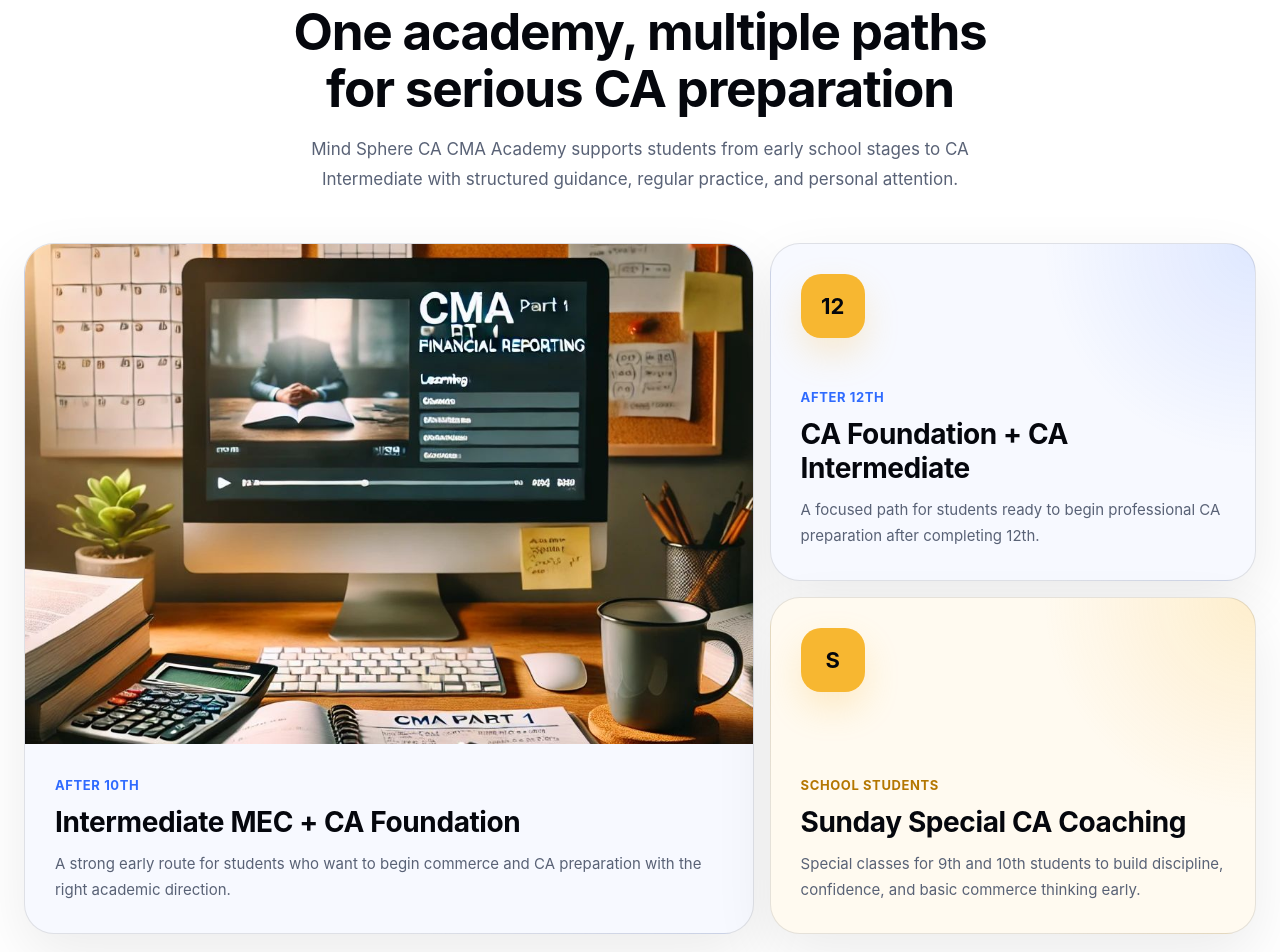
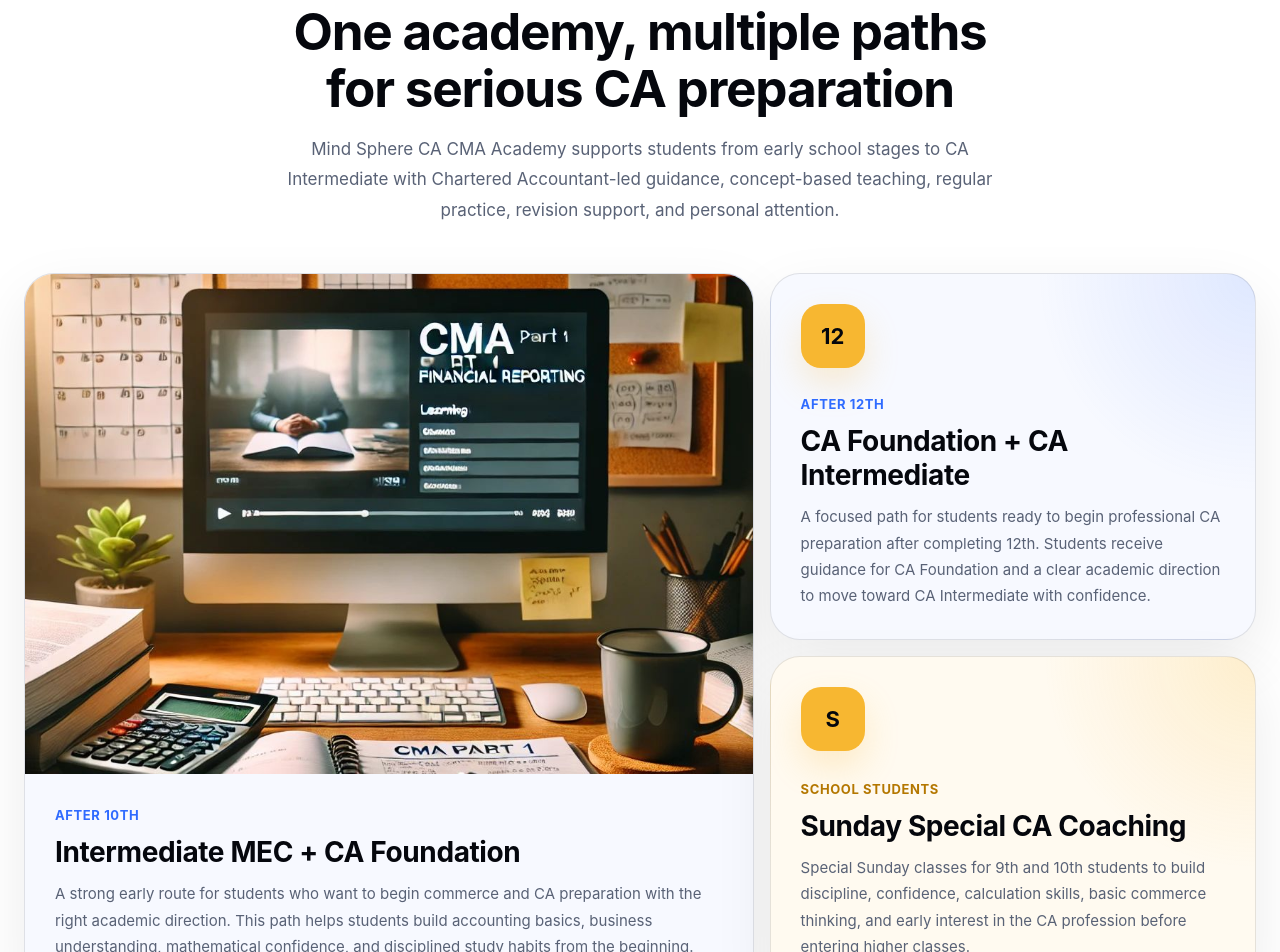
Before and after one commit to mindsphereca25-design/Ca-website, a React (Create React App) app: page / in a window 1280 px wide. Shown: the part 3300-4252 px from the top of the page. Built offline with nearby package versions, Linux system fonts and the light colour scheme.

Commit message:
updated some information

```diff
--- a/src/pages/HomePage.js
+++ b/src/pages/HomePage.js
@@ -147,7 +147,7 @@ function HomePage() {
       <span>Learning Programs</span>
       <h2>One academy, multiple paths for serious CA preparation</h2>
       <p>
-                Mind Sphere CA CMA Academy supports students from early school stages to CA Intermediate with structured guidance, regular practice, and personal attention.
+        Mind Sphere CA CMA Academy supports students from early school stages to CA Intermediate with Chartered Accountant-led guidance, concept-based teaching, regular practice, revision support, and personal attention.
       </p>
     </div>
 
@@ -161,7 +161,7 @@ function HomePage() {
           <span>After 10th</span>
           <h3>Intermediate MEC + CA Foundation</h3>
           <p>
-                    A strong early route for students who want to begin commerce and CA preparation with the right academic direction.
+            A strong early route for students who want to begin commerce and CA preparation with the right academic direction. This path helps students build accounting basics, business understanding, mathematical confidence, and disciplined study habits from the beginning.
           </p>
         </div>
       </div>
@@ -173,7 +173,7 @@ function HomePage() {
           <span>After 12th</span>
           <h3>CA Foundation + CA Intermediate</h3>
           <p>
-                    A focused path for students ready to begin professional CA preparation after completing 12th.
+            A focused path for students ready to begin professional CA preparation after completing 12th. Students receive guidance for CA Foundation and a clear academic direction to move toward CA Intermediate with confidence.
           </p>
         </div>
       </div>
@@ -185,7 +185,7 @@ function HomePage() {
           <span>School Students</span>
           <h3>Sunday Special CA Coaching</h3>
           <p>
-                    Special classes for 9th and 10th students to build discipline, confidence, and basic commerce thinking early.
+            Special Sunday classes for 9th and 10th students to build discipline, confidence, calculation skills, basic commerce thinking, and early interest in the CA profession before entering higher classes.
           </p>
         </div>
       </div>
```
Lines whose indentation alone changed are shown as unchanged.
